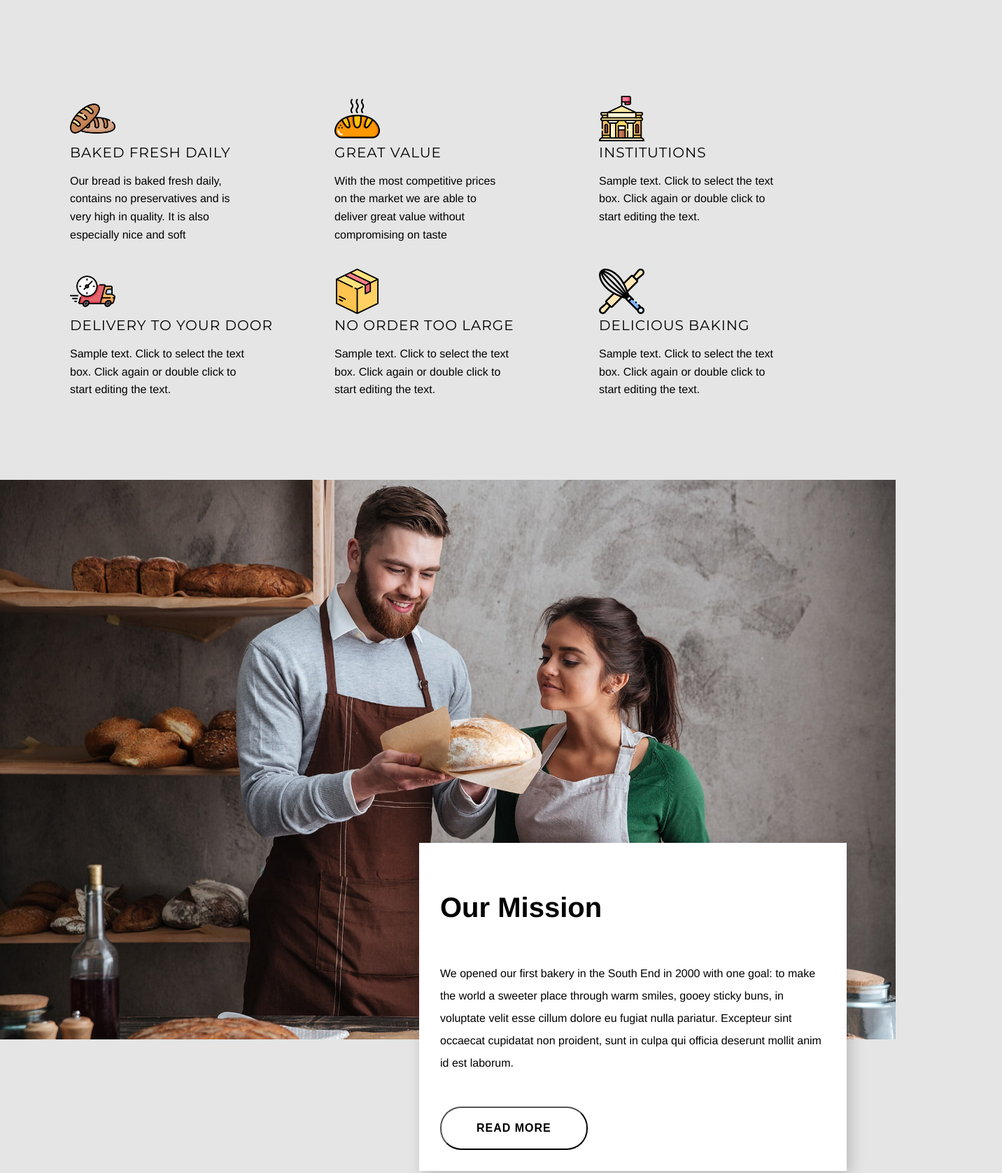
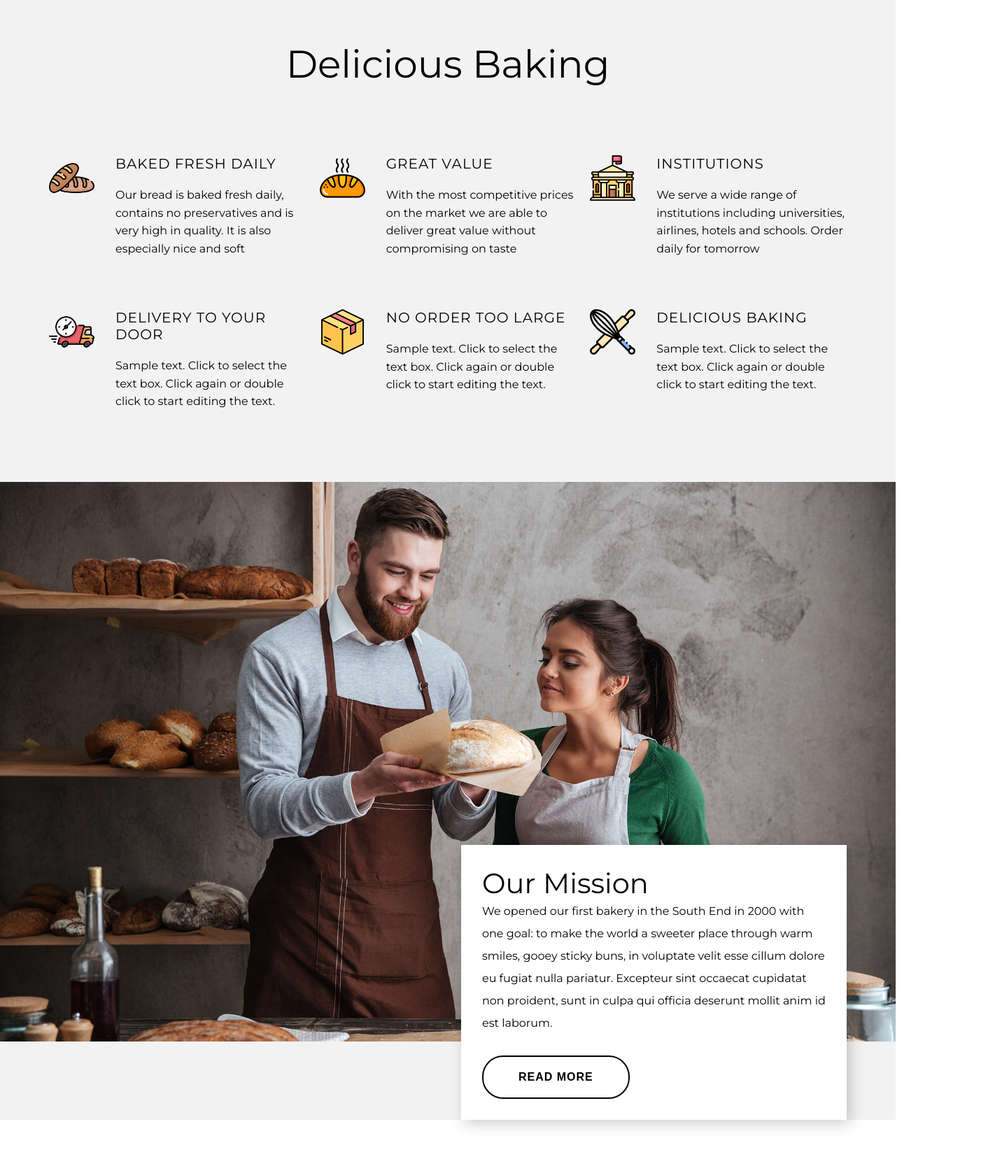
Before and after one commit to simo680/bakery, a website: page src/index.html in a window 1280 px wide. Shown: the part 951-2628 px from the top of the page at 70% size, 1432 px wide, since content can reach past the window. Drawn offline with nearby package versions, Linux system fonts and the light colour scheme; files that its build step writes are made by us from their sources.

Commit message:
Rename class in css, and img

```diff
--- a/src/index.html
+++ b/src/index.html
@@ -11,8 +11,12 @@
     <main class="page">
       <section class="organic-bread">
         <div class="organic-bread__block">
-          <img class="organic-bread__logo" src="./images/logo.png" alt="logo" />
-          <h1 class="organic-bread__title">Organic Bread</h1>
+          <img
+            class="organic-bread__logo"
+            src="./images/bread-paradise.png"
+            alt="logo"
+          />
+          <h2 class="organic-bread__title">Organic Bread</h2>
           <p class="organic-bread__text">
             Amet luctus venenatis lectus magna fringilla urna porttitor rhoncus
             dolor. A lacus vestibulum sed arcu non. Dolor magna eget est lorem
@@ -22,26 +26,27 @@
         </div>
       </section>
       <section class="delicious-baking">
+        <div class="delicious-baking__block">
           <h2 class="delicious-baking__title">Delicious Baking</h2>
           <div class="delicious-baking__list list">
             <div class="delicious-baking__item list__item">
               <img
                 class="delicious-baking__image"
-              src="./images/table1.png"
+                src="./images/two-breads.png"
                 alt=""
               />
               <div class="delicious-baking__content">
                 <h5 class="delicious-baking__sub-title">BAKED FRESH DAILY</h5>
                 <p class="delicious-baking__description">
-                Our bread is baked fresh daily, contains no preservatives and is
-                very high in quality. It is also especially nice and soft
+                  Our bread is baked fresh daily, contains no preservatives and
+                  is very high in quality. It is also especially nice and soft
                 </p>
               </div>
             </div>
             <div class="delicious-baking__item list__item">
               <img
                 class="delicious-baking__image"
-              src="./images/table2.png"
+                src="./images/hot-bread.png"
                 alt=""
               />
               <div class="delicious-baking__content">
@@ -55,28 +60,30 @@
             <div class="delicious-baking__item list__item">
               <img
                 class="delicious-baking__image"
-              src="./images/table3.png"
+                src="./images/institution.png"
                 alt=""
               />
               <div class="delicious-baking__content">
                 <h5 class="delicious-baking__sub-title">INSTITUTIONS</h5>
                 <p class="delicious-baking__description">
-                Sample text. Click to select the text box. Click again or double
-                click to start editing the text.
+                  We serve a wide range of institutions including universities,
+                  airlines, hotels and schools. Order daily for tomorrow
                 </p>
               </div>
             </div>
             <div class="delicious-baking__item list__item">
               <img
                 class="delicious-baking__image"
-              src="./images/table4.png"
+                src="./images/delivery.png"
                 alt=""
               />
               <div class="delicious-baking__content">
-              <h5 class="delicious-baking__sub-title">DELIVERY TO YOUR DOOR</h5>
+                <h5 class="delicious-baking__sub-title">
+                  DELIVERY TO YOUR DOOR
+                </h5>
                 <p class="delicious-baking__description">
-                Sample text. Click to select the text box. Click again or double
-                click to start editing the text.
+                  Sample text. Click to select the text box. Click again or
+                  double click to start editing the text.
                 </p>
               </div>
             </div>
@@ -84,29 +91,30 @@
             <div class="delicious-baking__item list__item">
               <img
                 class="delicious-baking__image"
-              src="./images/table5.png"
+                src="./images/box.png"
                 alt=""
               />
               <div class="delicious-baking__content">
                 <h5 class="delicious-baking__sub-title">NO ORDER TOO LARGE</h5>
                 <p class="delicious-baking__description">
-                Sample text. Click to select the text box. Click again or double
-                click to start editing the text.
+                  Sample text. Click to select the text box. Click again or
+                  double click to start editing the text.
                 </p>
               </div>
             </div>
             <div class="delicious-baking__item list__item">
               <img
                 class="delicious-baking__image"
-              src="./images/table6.png"
+                src="./images/baking.png"
                 alt=""
               />
               <div class="delicious-baking__content">
                 <h5 class="delicious-baking__sub-title">DELICIOUS BAKING</h5>
                 <p class="delicious-baking__description">
-                Sample text. Click to select the text box. Click again or double
-                click to start editing the text.
+                  Sample text. Click to select the text box. Click again or
+                  double click to start editing the text.
                 </p>
+              </div>
             </div>
           </div>
         </div>
@@ -114,10 +122,9 @@
       <section class="our-mission">
         <img
           class="our-mission__image"
-          src="./images/Happy_People.jpg"
+          src="./images/interested-people.jpg"
           alt=""
         />
-
         <div class="our-mission__content">
           <h3 class="our-mission__title">Our Mission</h3>
           <p class="our-mission__text">
@@ -173,7 +180,7 @@
           <div class="bakery-items__card card">
             <img
               class="bakery-items__image"
-              src="./images/Baguette.jpg"
+              src="./images/baguette.jpg"
               alt=""
             />
             <h5 class="bakery-items__card-title">BAGUETTE</h5>
@@ -185,7 +192,7 @@
           <div class="bakery-items__card card">
             <img
               class="bakery-items__image"
-              src="./images/Sourdough_Bread.jpg"
+              src="./images/sourdough-bread.jpg"
               alt=""
             />
             <h5 class="bakery-items__card-title">SOURDOUGH BREAD</h5>
@@ -197,7 +204,7 @@
           <div class="bakery-items__card card">
             <img
               class="bakery-items__image"
-              src="./images/Mixed_Grain.jpg"
+              src="./images/mixed-grain.jpg"
               alt=""
             />
             <h5 class="bakery-items__card-title">MIXED GRAIN</h5>
@@ -209,7 +216,7 @@
           <div class="bakery-items__card card">
             <img
               class="bakery-items__image"
-              src="./images/Milk_Bread.jpg"
+              src="./images/milk-bread.jpg"
               alt=""
             />
             <h5 class="bakery-items__card-title">MILK BREAD</h5>
@@ -221,7 +228,7 @@
           <div class="bakery-items__card card">
             <img
               class="bakery-items__image"
-              src="./images/Brown_Bread.jpg"
+              src="./images/brown-bread.jpg"
               alt=""
             />
             <h5 class="bakery-items__card-title">BROWN BREAD</h5>
@@ -233,7 +240,7 @@
           <div class="bakery-items__card card">
             <img
               class="bakery-items__image"
-              src="./images/Cinnabon.jpg"
+              src="./images/cinnabon.jpg"
               alt=""
             />
             <h5 class="bakery-items__card-title">CINNABON</h5>
@@ -244,7 +251,8 @@
           </div>
         </div>
       </section>
-      <section class="contact-us">
+    </main>
+    <footer class="contact-us">
       <div class="contact-us__form form">
         <h2 class="contact-us__form-title">Contact Us</h2>
         <div class="contact-us__email email">
@@ -289,7 +297,6 @@
           <a href="" class="contact-us__call-us-link">2 (345) 333-897</a>
         </div>
       </div>
-      </section>
-    </main>
+    </footer>
   </body>
 </html>
--- a/src/scss/style.scss
+++ b/src/scss/style.scss
@@ -1,14 +1,20 @@
 @use 'variables' as *;
 @use 'fonts';
 
-body {
-  margin: 0 auto;
-  max-width: 1920px;
-  font-family:  $font-stack;
-  background-color: #e5e5e5;
+* {
+  box-sizing: border-box;
+  padding: 0;
+  margin: 0;
 }
 
-h1 {
+body {
+  max-width: 1920px;
+  margin: 0 auto;
+  font-family: $font-stack;
+  background-color: $bg-color;
+}
+
+h2 {
   font-family: $font-title, sans-serif;
   font-weight: 400;
   font-size: 55px;
@@ -36,7 +42,7 @@ h5 {
   font-size: 18px;
   text-align: center;
   background-image: linear-gradient(0deg, rgb(0 0 0 / 45%), rgb(0 0 0 / 45%)),
-    url('../images/Bakertheme.jpg');
+    url('../images/baker-theme.jpg');
   background-repeat: no-repeat;
   background-position: 50% 50%;
   background-size: cover;
@@ -63,7 +69,7 @@ h5 {
 
 .menu-but {
   margin: 30px auto 0;
-  border: 2px solid $bgWhite;
+  border: 2px solid $bg-color;
   border-radius: 30px;
   padding: 20px 50px;
   color: $bgWhite;
@@ -80,54 +86,72 @@ h5 {
   &:hover {
     color: #000;
     background-color: $bgWhite;
+    cursor: pointer;
   }
 }
 
 .delicious-baking {
-  .list {
-    position: relative;
-    display: grid;
-    grid-template-columns: repeat(3, 35%);
-    padding: 100px;
+  background-color: $second-bg-color;
+
+  &__block {
+    max-width: 1140px;
+    margin: 0 auto;
+    min-height: 740px;
+    display: flex;
+    flex-direction: column;
+    justify-content: space-around;
   }
 
-  h2 {
-    display: flex;
-    justify-content: center;
+  .list {
+    display: grid;
+    grid-template-columns: repeat(3, calc(33.3333% - 13.3333px));
+    min-height: 418px;
+    grid-gap: 20px;
   }
 
-  h5 {
+  .list__item {
+    display: flex;
+  }
+
+  &__title {
+    margin: 60px auto 0;
+    text-align: center;
+  }
+
+  &__content {
+    padding: 0 0 0 30px;
+  }
+
+  &__sub-title {
     font-weight: 400;
     font-size: 1.25rem;
   }
 
-  p {
-    width: 250px;
+  &__description {
+    font-family: $font-text;
+    margin: 20px auto 0 0;
     font-size: 16px;
     line-height: 1.6;
   }
 
-  img {
+  &__image {
     width: 65px;
     height: 65px;
-    margin-top: 20px;
-    margin-right: 30px;
-  }
-
-  .list-item {
-    display: flex;
   }
 }
 
 .our-mission {
-  img {
+  background-color: $second-bg-color;;
+  font-family: $font-title;
+
+  &__image {
     width: 100%;
     height: 800px;
     object-fit: cover;
     object-position: 50% 0%;
   }
 
-  div {
+  &__content {
     position: relative;
     display: flex;
     flex-direction: column;
@@ -137,19 +161,23 @@ h5 {
     padding: 30px;
     box-shadow: 5px 5px 20px 0 rgb(0 0 0 / 20%);
     background-color: $bgWhite;
+  }
 
-    h3 {
+  &__title {
+    font-weight: 400;
+    font-family: $font-title;
     font-size: 2.5rem;
   }
 
-    p {
+  &__text {
     margin-top: 20px 0 0;
     line-height: 2;
   }
 
-    button {
+  &__button {
     margin: 30px auto 0 0;
     border-radius: 30px;
+    border: 2px solid black;
     padding: 20px 50px;
     font-weight: 700;
     font-size: 16px;
@@ -163,8 +191,8 @@ h5 {
     &:hover,
     &:active {
       color: white;
+      cursor: pointer;
       background-color: black;
-      }
     }
   }
 }
@@ -212,7 +240,7 @@ h5 {
     width: 500px;
     height: 505px;
     padding: 30px;
-    background-image: url('../images/Happy_man.jpg');
+    background-image: url('../images/happy-man.jpg');
     background-position: center;
     background-size: cover;
   }
@@ -266,7 +294,7 @@ h5 {
 }
 
 .contact-us {
-  background-image: url('../images/Contact_Us.jpg');
+  background-image: url('../images/contact-us.jpg');
   background-position: 50% 50%;
   background-size: cover;
 
@@ -334,7 +362,7 @@ h5 {
   }
 }
 
-@media (width >= 280px) and (width <= 576px) {
+@media screen and (width >= 280px) and (width <= 576px) {
   h2 {
     font-size: 30px;
   }
@@ -451,8 +479,6 @@ h5 {
   }
 
   .bakery-items {
-    background-color: white;
-
     h2 {
       margin: 60px auto 0;
       line-height: 1.1;
@@ -525,7 +551,7 @@ h5 {
   }
 }
 
-@media (width >= 481px) and (width <= 1024px) {
+@media screen and (width >= 481px) and (width <= 1024px) {
   .organic-bread {
     align-items: center;
   }
```
Also changed, not shown: src/scss/_variables.scss (+5 -2 lines), src/images/baker-theme.jpg (renamed from src/images/Bakertheme.jpg), src/images/baking.png (renamed from src/images/table6.png), src/images/box.png (renamed from src/images/table5.png), src/images/bread-paradise.png (renamed from src/images/logo.png), src/images/brown-bread.jpg (renamed from src/images/Brown_Bread.jpg), src/images/contact-us.jpg (renamed from src/images/Contact_Us.jpg), src/images/delivery.png (renamed from src/images/table4.png), src/images/happy-man.jpg (renamed from src/images/Happy_man.jpg), src/images/hot-bread.png (renamed from src/images/table2.png), src/images/institution.png (renamed from src/images/table3.png), src/images/interested-people.jpg (renamed from src/images/Happy_People.jpg), src/images/milk-bread.jpg (renamed from src/images/Milk_Bread.jpg), src/images/mixed-grain.jpg (renamed from src/images/Mixed_Grain.jpg), 3 more files. Lines whose indentation alone changed are shown as unchanged.
